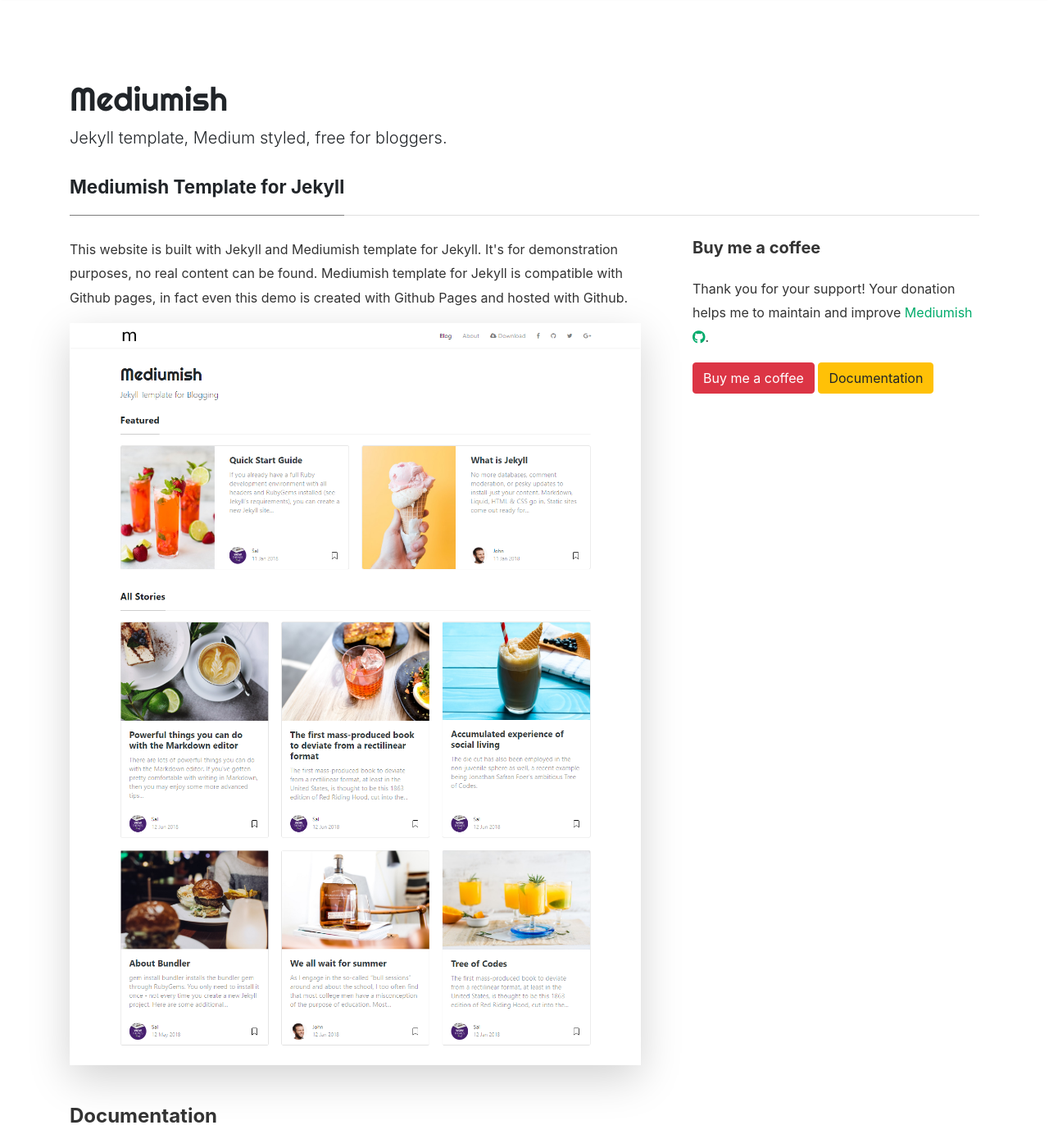
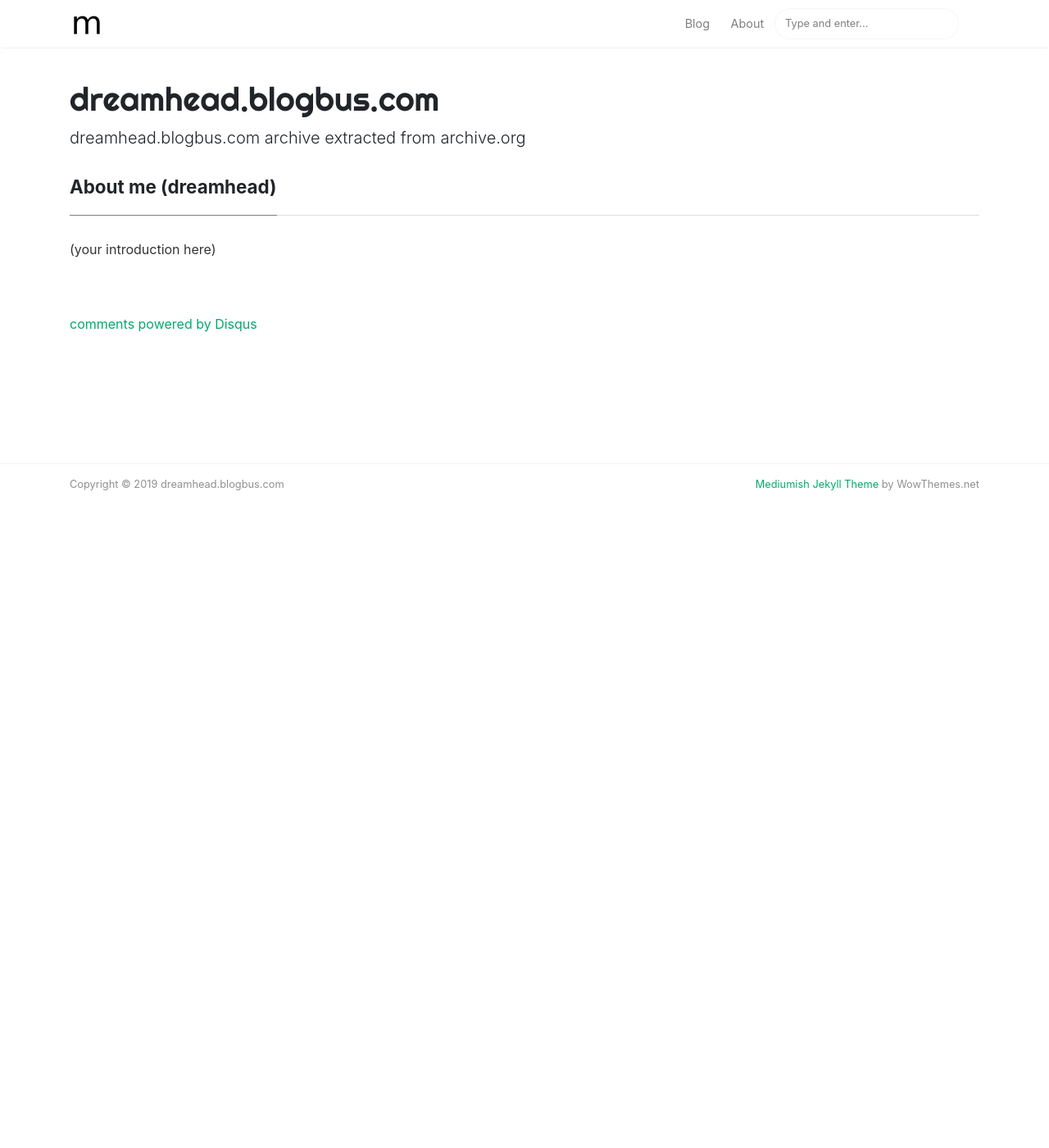
Before and after one commit to gzzengwei/dreamhead-blogbus-archive, a Jekyll site: the page built from _pages/about.md, in a window 1280 px wide and 1400 px high. Shown: the whole window at 82% size. Built offline with Jekyll 4.4.1, drawn with Linux system fonts in a browser that asks for light colours; nearby versions of some CDN libraries; comment, search, counter and statistics services are not loaded; some of the changed text lies outside the part shown.

Commit message:
config and cleanup

```diff
--- a/_config.yml
+++ b/_config.yml
@@ -1,35 +1,26 @@
 # Site
-name: "Mediumish"
-title: "Mediumish"
-description: "Jekyll template, Medium styled, free for bloggers."
+name: dreamhead.blogbus.com
+title: "dreamhead's blogs"
+description: "dreamhead.blogbus.com archive extracted from archive.org"
 logo: 'assets/images/logo.png'
 favicon: 'assets/images/logo.png'
-baseurl: /mediumish-theme-jekyll
-google_analytics: 'UA-46278016-1'
-disqus: 'demowebsite'
-mailchimp-list: 'https://wowthemes.us11.list-manage.com/subscribe/post?u=8aeb20a530e124561927d3bd8&amp;id=8c3d2d214b'
+baseurl:
+google_analytics:
+disqus:
+mailchimp-list:
 include: ["_pages"]
 permalink: /:title/
 
 # Authors
 authors:
-  sal:
-    name: Sal
-    display_name: Sal
-    gravatar: e56154546cf4be74e393c62d1ae9f9d4
-    email: wowthemesnet@gmail.com
-    web: https://www.wowthemes.net
-    twitter: https://twitter.com/wowthemesnet
-    description: "Author of Mediumish, a Bootstrap Medium styled template available for WordPress, HTML, Ghost and Jekyll. You are currently previewing Jekyll template demo."
-  john:
-    name: John
-    display_name: John
-    avatar: 'assets/images/avatar.png'
-    gravatar: b1cc14991db7a456fcd761680bbc8f81
-    email: wowthemesnet@gmail.com
-    web: https://www.wowthemes.net
-    twitter: https://twitter.com/wowthemesnet
-    description: "This is the author box. Write a short description of the author here. You are currently previewing Mediumish demo, a Jekyll template compatible with Github pages."
+  dreamhead:
+    name: dreamhead
+    display_name: dreamhead
+    gravatar: 354102f321b06a3226c845b882dc1248
+    email: dreamhead.cn@gmail.com
+    web: http://dreamhead.blogbus.com
+    twitter:
+    description: "Author of dreamhead.blogbus.com."
 
 # Plugins
 plugins:
--- a/_layouts/default.html
+++ b/_layouts/default.html
@@ -73,22 +73,6 @@ ga('send', 'pageview');
 
                 <li class="nav-item">
                 <a class="nav-link" href="{{ site.baseurl }}/about">About</a>
-                </li>
-
-                <li class="nav-item">
-                <a target="_blank" class="nav-link" href="https://bootstrapstarter.com/bootstrap-templates/template-mediumish-bootstrap-jekyll/"> Docs</a>
-                </li>
-
-                <li class="nav-item">
-                <a target="_blank" class="nav-link" href="https://www.wowthemes.net/themes/mediumish-wordpress/"><i class="fab fa-wordpress-simple"></i> WP Version</a>
-                </li>
-
-                <li class="nav-item">
-                <a target="_blank" class="nav-link" href="https://www.wowthemes.net/themes/mediumish-ghost/"><i class="fab fa-snapchat-ghost"></i> Ghost Version</a>
-                </li>
-
-                <li class="nav-item">
-                <a target="_blank" class="nav-link" href="https://github.com/wowthemesnet/mediumish-theme-jekyll"><i class="fab fa-github"></i> Fork on Github</a>
                 </li>
 
                 {% include search-lunr.html %}
--- a/_pages/about.md
+++ b/_pages/about.md
@@ -1,35 +1,15 @@
 ---
 layout: page
-title: Mediumish Template for Jekyll
+title: About me (dreamhead)
 permalink: /about
 comments: true
 ---
 
 <div class="row justify-content-between">
-<div class="col-md-8 pr-5">
+  <div class="col-md-8 pr-5">
+    <p>(your introduction here)</p>
 
-<p>This website is built with Jekyll and Mediumish template for Jekyll. It's for demonstration purposes, no real content can be found. Mediumish template for Jekyll is compatible with Github pages, in fact even this demo is created with Github Pages and hosted with Github.</p>
+  </div>
 
-<p class="mb-5"><img class="shadow-lg" src="{{site.baseurl}}/assets/images/mediumish-jekyll-template.png" alt="jekyll template mediumish" /></p>
-<h4>Documentation</h4>
-
-<p>Please, read the docs <a href="https://bootstrapstarter.com/bootstrap-templates/template-mediumish-bootstrap-jekyll/">here</a>.</p>
-
-<h4>Questions or bug reports?</h4>
-
-<p>Head over to our <a href="https://github.com/wowthemesnet/mediumish-theme-jekyll">Github repository</a>!</p>
-
+  <div class="col-md-4"></div>
 </div>
-
-<div class="col-md-4">
-
-<div class="sticky-top sticky-top-80">
-<h5>Buy me a coffee</h5>
-
-<p>Thank you for your support! Your donation helps me to maintain and improve <a target="_blank" href="https://github.com/wowthemesnet/mediumish-theme-jekyll">Mediumish <i class="fab fa-github"></i></a>.</p>
-
-<a target="_blank" href="https://www.wowthemes.net/donate/" class="btn btn-danger">Buy me a coffee</a> <a target="_blank" href="https://bootstrapstarter.com/bootstrap-templates/template-mediumish-bootstrap-jekyll/" class="btn btn-warning">Documentation</a>
-
-</div>
-</div>
-</div>
```
